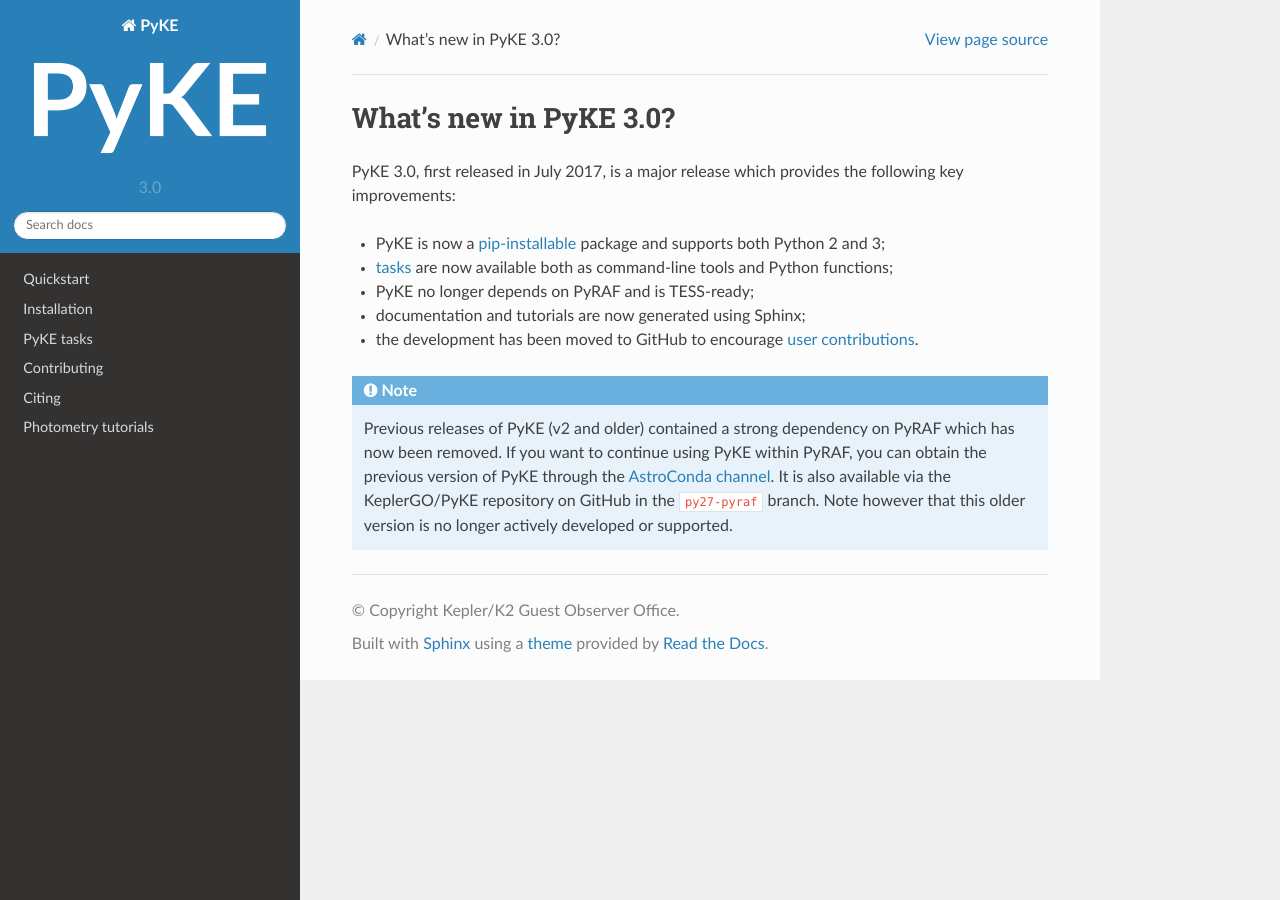
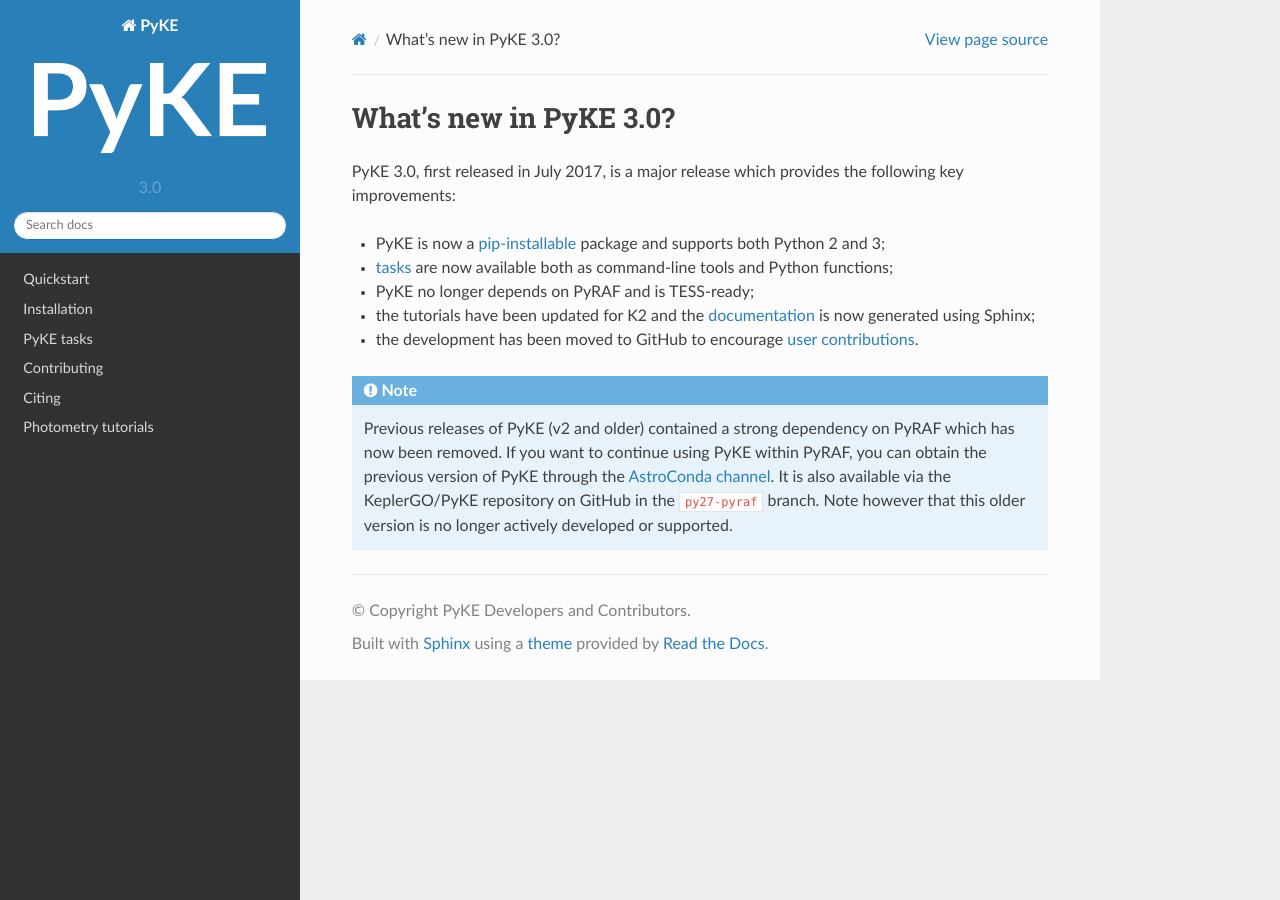
Before and after one commit to KeplerGO/pyke, a Sphinx documentation site: the page built from docs/source/whatsnew/3.0.rst, in a window 1280 px wide. Built offline with Sphinx 7.4.7 and the Read the Docs theme 2.0.0, drawn with Linux system fonts in a browser that asks for light colours.

Commit message:
Minor doc update

```diff
--- a/docs/source/conf.py
+++ b/docs/source/conf.py
@@ -54,7 +54,7 @@
 
 # General information about the project.
 project = 'PyKE'
-copyright = 'Kepler/K2 Guest Observer Office'
+copyright = 'PyKE Developers and Contributors'
 author = 'Kepler/K2 Guest Observer Office'
 
 # The version info for the project you're documenting, acts as replacement for
--- a/docs/source/whatsnew/3.0.rst
+++ b/docs/source/whatsnew/3.0.rst
@@ -9,7 +9,7 @@
 * PyKE is now a :ref:`pip-installable <installation>` package and supports both Python 2 and 3;
 * :ref:`tasks <tasks>` are now available both as command-line tools and Python functions;
 * PyKE no longer depends on PyRAF and is TESS-ready;
-* documentation and tutorials are now generated using Sphinx;
+* the tutorials have been updated for K2 and the `documentation <http://pyke.keplerscience.org>`_ is now generated using Sphinx;
 * the development has been moved to GitHub to encourage :ref:`user contributions<contributing>`.
 
 
```
